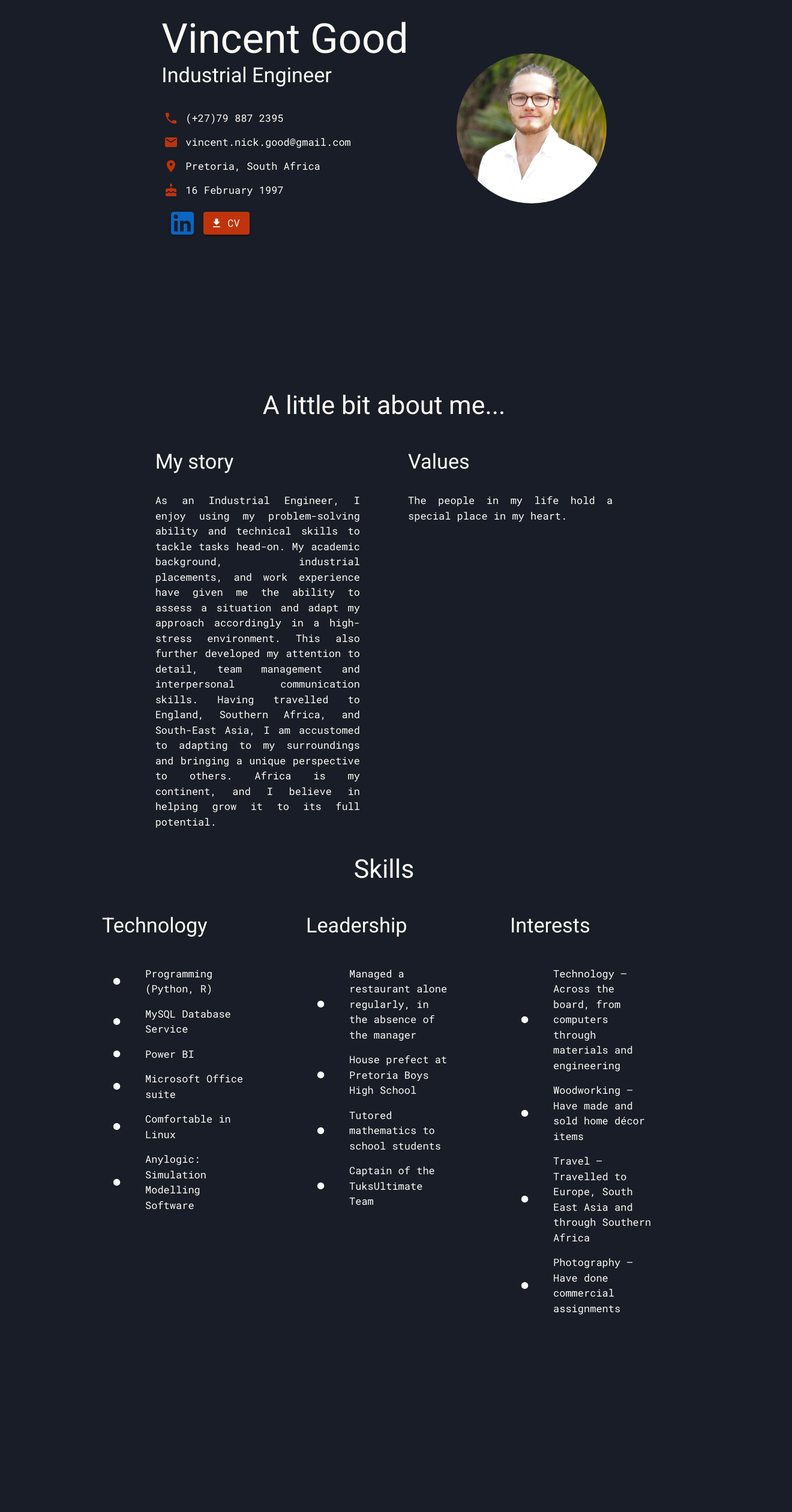
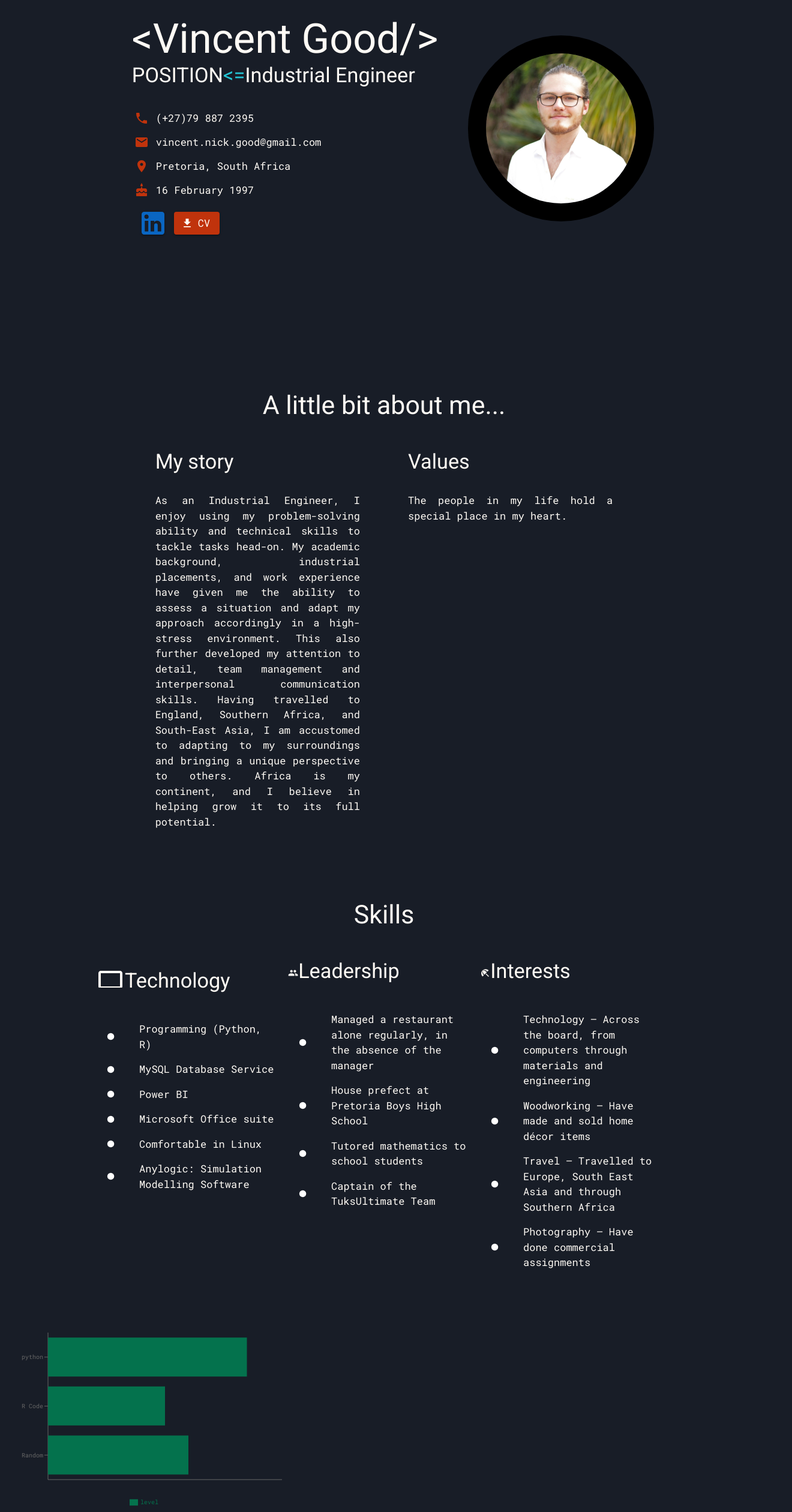
Before and after one commit to VNG-O/VincentGood, a React (Create React App) app in the folder curriculumvitae/: page / in a window 1280 px wide. Shown: the part 184-2704 px from the top of the page at 60% size, 1320 px wide, since content can reach past the window. Before the commit the page ends 2433 px from the top, so only its background shows below. Built offline with nearby package versions, Linux system fonts and the light colour scheme.

Commit message:
all sorts

```diff
--- a/curriculumvitae/src/App.js
+++ b/curriculumvitae/src/App.js
@@ -5,6 +5,7 @@ import { ThemeProvider, makeStyles } from '@material-ui/core';
 import { darkTheme } from './theme';
 import Navbar from './components/Navbar';
 import Skills from './components/Skills';
+import Testing from './components/Testing';
 
 const useStyles = makeStyles({
   root: {
@@ -33,6 +34,7 @@ const classes = useStyles();
       <Banner className={classes.section} id="home"/>
       <AboutMe id="aboutMe"/>
       <Skills className={classes.section} />
+      <Testing/>
     </ThemeProvider>
   );
 }
--- a/curriculumvitae/src/components/AboutMe.jsx
+++ b/curriculumvitae/src/components/AboutMe.jsx
@@ -17,7 +17,7 @@ const AboutMe = (props) => {
 
     return (
 
-        <SectionColumn title="A little bit about me..." textAlign="justify" style={{ padding: "3rem"}} id={props.id}>
+        <SectionColumn title="A little bit about me..." textAlign="justify" style={{ padding: "3rem"}} spacing={10} id={props.id}>
             {aboutCard.map((item, index) => (
 
                 <Card title={item.title} key={index} md={4}>
--- a/curriculumvitae/src/components/Banner.jsx
+++ b/curriculumvitae/src/components/Banner.jsx
@@ -12,6 +12,7 @@ const useStyles = makeStyles({
     headshot: {
         width: "250px",
         borderRadius: "50%",
+        boxShadow: "0 0 0 30px #000",
     },
 
     iconButton: {
@@ -61,12 +62,31 @@ const Banner = (props) => {
 
                 <Grid item>
 
+                    <Box display="flex">
+                        <Typography variant="h1">
+                            {'<Vincent Good/>'}
+                        </Typography>
+                        {/* <Typography variant="h1">
+                            NAME
+                        </Typography>
+                        <Typography variant="h1" style={{ color: "#24C4D4" }}>
+                            {' <= '}
+                        </Typography>
                         <Typography variant="h1">
                             Vincent Good
+                        </Typography> */}
+                    </Box>
+                    <Box display="flex">
+                        <Typography variant="h3">
+                            POSITION
+                        </Typography>
+                        <Typography variant="h3" style={{ color: "#24C4D4" }}>
+                            {'<='}
                         </Typography>
                         <Typography variant="h3">
                             Industrial Engineer
                         </Typography>
+                    </Box>
 
                         <Box display="flex" alignItems="center" justifyContent={{ xs: "center", md: "left" }}>
                             <PhoneIcon className={classes.socialIcon} />
--- /dev/null
+++ b/curriculumvitae/src/components/CustomTooltip.jsx
@@ -0,0 +1,33 @@
+import { Typography, Paper } from "@material-ui/core";
+import createTypography from "@material-ui/core/styles/createTypography";
+import { darkTheme } from "../theme";
+
+function getIntroOfPage(label){
+    if (label === 'python') {
+      return "cool python stuff";
+    } if (label === 'R Code') {
+      return "cool R stuff";
+    } if (label === 'Random') {
+      return "cool random stuff";
+  }
+}
+
+const CustomTooltip = ({ payload, label, active }) => {
+
+    if (active) {
+      return (
+        <Paper style={{ padding: "0.5rem", color: darkTheme.palette.primary.main  }}>
+            <Typography variant="h5">
+                {`${label} : ${payload[0].value}`}
+            </Typography>
+            <Typography variant="body2">
+                {getIntroOfPage(label)}
+            </Typography>
+        </Paper>
+      );
+    }
+
+    return null;
+}
+
+export default CustomTooltip
--- a/curriculumvitae/src/components/Skills.jsx
+++ b/curriculumvitae/src/components/Skills.jsx
@@ -10,14 +10,7 @@ import FiberManualRecordIcon from '@material-ui/icons/FiberManualRecord';
 const skills = [
     {
         title: "Technology",
-        icon: <LaptopMacIcon style={{
-            fontSize: 40,
-            paddingTop: "0.5rem",
-            paddingRight: "0.5rem",
-            paddingLeft: 0,
-            paddingBottom: "0.5rem",
-            color: darkTheme.palette.primary.main,
-        }} />,
+        icon: <LaptopMacIcon viewBox="0 -7 24 24" style={{fontSize: "3rem" }}/>,
         info: [
             "Programming (Python, R)",
             "MySQL Database Service",
@@ -29,15 +22,7 @@ const skills = [
     },
     {
         title: "Leadership",
-        icon: <GroupIcon style={
-                                                    {
-                                                        fontSize: "4.5rem",
-                                                        position: "absolute",
-                                                        zIndex: "1",
-                                                        top: "-15px",
-                                                        left: "0"
-                                                    }
-                                                } />,
+        icon: <GroupIcon />,
         info: [
             "Managed a restaurant alone regularly, in the absence of the manager",
             "House prefect at Pretoria Boys High School",
@@ -47,15 +32,7 @@ const skills = [
     },
     {
         title: "Interests",
-        icon: <BeachAccessIcon style={
-                                                        {
-                                                            fontSize: "4.5rem",
-                                                            position: "absolute",
-                                                            zIndex: "1",
-                                                            top: "-15px",
-                                                            left: "0"
-                                                        }
-                                                    } />,
+        icon: <BeachAccessIcon />,
         info: [
             "Technology – Across the board, from computers through materials and engineering",
             "Woodworking – Have made and sold home décor items",
@@ -83,8 +60,7 @@ const Skills = (props) => {
         <SectionColumns title="Skills">
 
             {skills.map((item, index) => (
-                <Card title={item.title} md={3} key={index}>
-                    <LaptopMacIcon style={{ color: darkTheme.palette.primary.main, fontSize: "4.5rem", position: "absolute", zIndex: "1", top: "-15px", left: "0" }} />
+                <Card title={[item.icon, item.title]} md={3} key={index}>
 
                     <List dense={true}>
 
@@ -109,64 +85,6 @@ const Skills = (props) => {
             ))}
 
         </SectionColumns>
-
-
-        // <Box className={props.className} textAlign="justify" id={props.id} pt="8rem">
-        //     <Container>
-
-        //         <Typography variant="h2" align="center" style={{ paddingBottom: "3rem"}}>
-        //             Skills
-        //         </Typography>
-
-        //         <Grid container justifyContent="center" spacing={10}>
-
-        //             {skills.map((item, index) => (
-
-        //                 <Grid item key={index} md={4}>
-
-
-                            // <LaptopMacIcon style={{ color: darkTheme.palette.primary.main, fontSize: "4.5rem", position: "absolute", zIndex: "1", top: "-15px", left: "0" }} />
-
-                            // <Typography variant="h3" align="center" style={{ position: "relative" }}>
-                            //     {item.icon}
-                            //     {item.title}
-                            // </Typography>
-
-                            // <Box display="flex" align="center">
-                            //     {item.icon}
-                            //     <Typography variant="h3">
-                            //         {item.title}
-                            //     </Typography>
-                            // </Box>
-
-                            // <List dense={true}>
-
-                            //     {item.info.map((item, index) => (
-                            //         <ListItem key={index}>
-
-                            //             <ListItemIcon>
-                            //                 <FiberManualRecordIcon />
-                            //             </ListItemIcon>
-
-                            //             <ListItemText
-                            //             primary={
-                            //             <Typography variant="body1">
-                            //                 {item}
-                            //             </Typography>} />
-
-                            //         </ListItem>
-                            //     ))}
-
-                            // </List>
-        //                 </Grid>
-
-
-        //             ))}
-
-        //         </Grid>
-
-        //     </Container>
-        // </Box>
     )
 }
 
--- /dev/null
+++ b/curriculumvitae/src/components/Testing.jsx
@@ -0,0 +1,55 @@
+import React from 'react'
+import { BarChart, Bar, Cell, XAxis, YAxis, CartesianGrid, Tooltip, Legend, ResponsiveContainer } from 'recharts';
+import { Typography, Box, SvgIcon } from '@material-ui/core';
+import MuiTooltip from '@material-ui/core/Tooltip'
+import { darkTheme } from '../theme';
+import CustomTooltip from './CustomTooltip'
+import LaptopMacIcon from '@material-ui/icons/LaptopMac';
+import PowerBI from '../assets/PowerBI.svg'
+
+const data = [
+    {name: "python", level: 0.85},
+    {name: "R Code", level: 0.5},
+    {name: "Random", level: 0.6},
+]
+
+const Testing = () => {
+
+    return (
+        <Box display="flex">
+            <BarChart
+              width={500}
+              height={300}
+              data={data}
+              layout="vertical"
+              margin={{
+                top: 5,
+                right: 30,
+                left: 20,
+                bottom: 5,
+              }}
+            >
+              <XAxis type="number" tick={null} label={null}/>
+              <YAxis type="category"
+              dataKey="name" />
+              <Tooltip content={<CustomTooltip />} cursor={{ fill: "none" }}/>
+              <Legend />
+              <Bar dataKey="level" fill={darkTheme.palette.secondary.main} />
+            </BarChart>
+
+              {/* <MuiTooltip title={
+                  <Typography variant="body1" >
+                      Python
+                  </Typography>
+              } >
+
+              </MuiTooltip> */}
+
+              <SvgIcon>
+                  {PowerBI}
+              </SvgIcon>
+        </Box>
+    )
+}
+
+export default Testing
--- a/curriculumvitae/src/components/common/Card.jsx
+++ b/curriculumvitae/src/components/common/Card.jsx
@@ -55,7 +55,7 @@ Card.defaultProps = {
     grid: true,
 }
 Card.propTypes = {
-    title: PropTypes.string,
+    title: PropTypes.oneOf([PropTypes.string, PropTypes.node]),
     paper: PropTypes.bool,
     children: PropTypes.node,
     grid: PropTypes.bool,
--- a/curriculumvitae/src/components/common/SectionColumns.jsx
+++ b/curriculumvitae/src/components/common/SectionColumns.jsx
@@ -4,15 +4,15 @@ import { Children } from 'react';
 
 const useStyles = makeStyles({
     section: {
-    height: "100vh",
-    alignItems: "center",
-    justifyContent: "center",
-    display: "flex",
-    flexDirection: "column",
+        height: "100vh",
+        alignItems: "center",
+        justifyContent: "center",
+        display: "flex",
+        flexDirection: "column",
     },
 })
 
-const SectionColumns = ({ children, title, md, ...props }) => {
+const SectionColumns = ({ children, title, spacing, md, ...props }) => {
     const classes = useStyles()
 
     return (
@@ -23,7 +23,7 @@ const SectionColumns = ({ children, title, md, ...props }) => {
                 {title}
             </Typography> }
 
-            <Grid container justifyContent="center" spacing={10}>
+            <Grid container justifyContent="center" spacing={spacing}>
 
                 {children}
 
--- a/curriculumvitae/src/theme.jsx
+++ b/curriculumvitae/src/theme.jsx
@@ -41,6 +41,18 @@ export const darkTheme = createTheme({
       marginBottom: "2rem",
     },
 
+    h4: {
+      fontFamily: "Roboto",
+    },
+
+    h5: {
+      fontFamily: "Roboto",
+    },
+
+    h6: {
+      fontFamily: "Roboto",
+    },
+
     body1: {
       fontSize: 17,
     },
```
Also changed, not shown: curriculumvitae/src/components/Skill.jsx (deleted, +0 -37 lines), curriculumvitae/src/assets/PowerBI.svg (added), 1 other file (tests, documents, lock files or other folders). Lines whose indentation alone changed are shown as unchanged.
